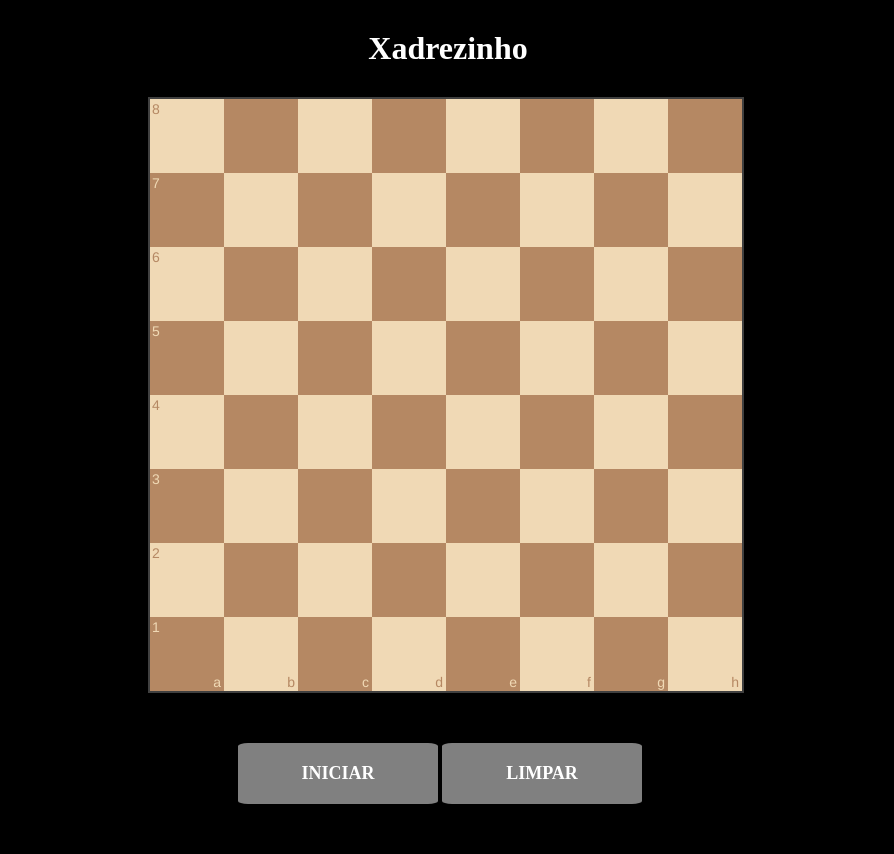
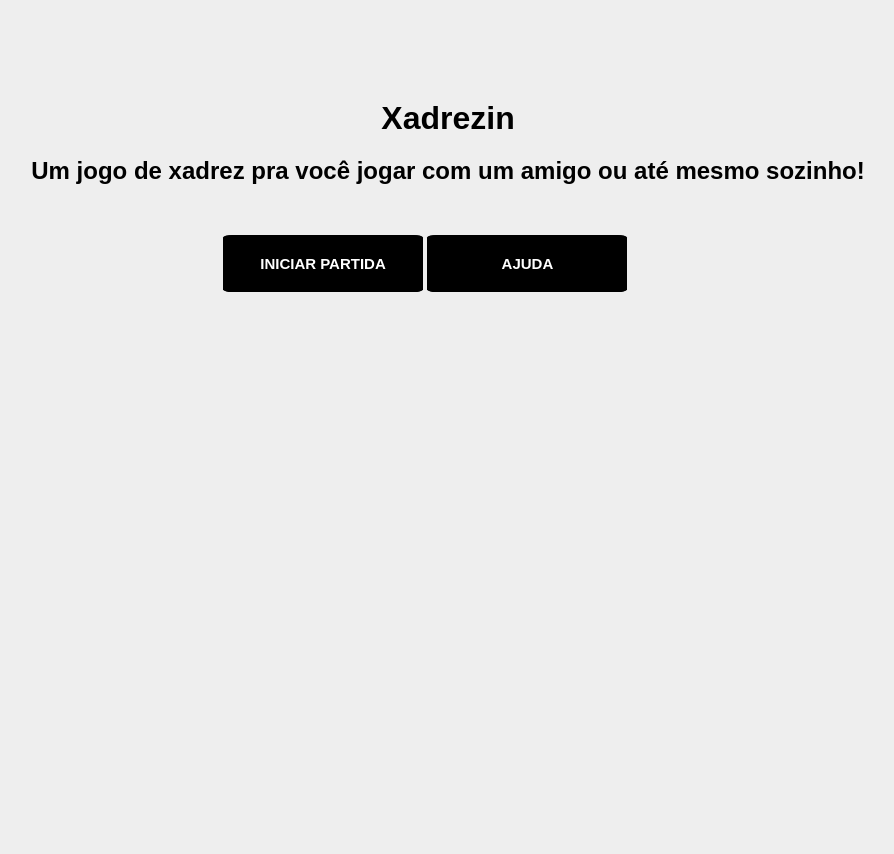
Before and after one commit to MauricioMilano/chess, a PHP site: page / in a window 1280 px wide. Shown: the whole page, without its empty margins (192-1086 px from the left). After the commit the page ends 292 px from the top, so only its background shows below. Run offline with PHP 8.4, Linux system fonts and the light colour scheme.

Commit message:
[ADD] Melhorias no layout

```diff
--- a/index.html
+++ b/index.html
@@ -1,33 +1,65 @@
 <!DOCTYPE html>
 <html lang="pt-br">
+
 <head>
-       <meta charset="utf-8"/>
-       <title>Xadrez do brabo</title>
+   <meta charset="utf-8" />
+   <title>Xadrezin</title>
    <link rel="stylesheet" type="text/css" href="style.css">
    <link rel="stylesheet" type="text/css" href="css/chessboard-1.0.0.css">
+   <link rel="stylesheet" type="text/css" href="css/modal.css">
 
    <link rel="preconnect" href="https://fonts.gstatic.com">
 
    <link href="https://fonts.googleapis.com/css2?family=Anton&display=swap" rel="stylesheet">
 </head>
+
 <body>
 
-<h1>Xadrezinho</h1>
+   <h1>Xadrezin</h1>
+   <h2>Um jogo de xadrez pra você jogar com um amigo ou até mesmo sozinho!</h2>
 
-      <div id="board1" style="width: 600px"></div>
-      <div class="btn-box" >
-
-         <span class= "btn" onclick="board1.start()">Iniciar</span>
-         <span class= "btn" onclick="board1.clear()">Limpar</span>
+   <div class="partida">
+      <div id="board1" class="tabuleiro"></div>
+      <!-- <div class="botaoLimpar">
+         <button onclick="board1.clear()">Limpar</button>
+      </div> -->
+   </div>
+   <!-- <div class="btn-box">
+      <span class="btn" onclick="board1.start()">Iniciar</span>
+      <span class="btn" onclick="board1.clear()">Limpar</span>
+   </div> -->
+   <section>
+      <div class="box">
+         <div class="btn-box botoesMenu">
+            <button class="iniciarPartida btn-open is-active">Iniciar Partida</button>
+            <button class="ajuda btn-open is-active">Ajuda</button>
+         </div>
+         <div class="wrap">
+            <div class="modal modal-iniciarPartida">
+               <h4>Você deseja jogar contra quem?</h4>
+               <div class="btn-box">
+                  <button class="fechar-iniciarPartida">Computador</button>
+                  <button class="outroJogador">Outro Jogador</button>
                </div>
             </div>
-
+         </div>
+         <div class="wrap">
+            <div class="modal modal-ajuda">
+               <h4>Em Breve!</h4>
+               <div class="btn-box">
+                  <button class="fechar-ajuda">Sair</button>
+               </div>
+            </div>
+         </div>
+      </div>
+   </section>
 
 </body>
 <script src="https://code.jquery.com/jquery-3.5.1.min.js"
-   integrity="sha384-ZvpUoO/+PpLXR1lu4jmpXWu80pZlYUAfxl5NsBMWOEPSjUn/6Z/hRTt8+pR6L4N2"
-   crossorigin="anonymous"></script>
+   integrity="sha384-ZvpUoO/+PpLXR1lu4jmpXWu80pZlYUAfxl5NsBMWOEPSjUn/6Z/hRTt8+pR6L4N2" crossorigin="anonymous"></script>
 
 <script src="js/chessboard-1.0.0.js"></script>
+<script src="js/modal.js"></script>
 <script src="game.js"></script>
+
 </html>
--- /dev/null
+++ b/js/modal.js
@@ -0,0 +1,59 @@
+var botaoIniciarPartida = document.querySelector('.iniciarPartida');
+var botaoAjuda = document.querySelector('.ajuda');
+var botaoFecharModalIniciarPartida = document.querySelector('.fechar-iniciarPartida');
+var botaoFecharModalAjuda = document.querySelector('.fechar-ajuda');
+var botoesDoMenu = document.querySelector('.botoesMenu');
+var botaoOutroJogador = document.querySelector('.outroJogador');
+
+var modalIniciarPartida = document.querySelector('.modal-iniciarPartida');
+var modalAjuda = document.querySelector('.modal-ajuda');
+
+// Funções em Comum
+function exibirMenu() {
+  botoesDoMenu.style.display = "block";
+}
+function removerMenu() {
+  botoesDoMenu.style.display = "none";
+}
+
+// Modal de Iniciar Partida
+botaoIniciarPartida.addEventListener('click', function(e) {
+  exibirModalIniciarPartida();
+});
+
+function exibirModalIniciarPartida() {
+  removerMenu();
+  modalIniciarPartida.style.display = "block";
+}
+
+botaoFecharModalIniciarPartida.addEventListener('click', function(e) {
+  exibirMenu();
+  modalIniciarPartida.style.display = "none";
+});
+
+// Botão de Opção de Outro Jogador do Modal de Iniciar Partida
+botaoOutroJogador.addEventListener('click', function(e) {
+  exibirTabuleiro();
+});
+
+function exibirTabuleiro() {
+  let partida = document.querySelector('.partida');
+  modalIniciarPartida.style.display = "none";
+  partida.style.display = "block";
+  board1.start()
+}
+
+// Modal de Ajuda
+botaoAjuda.addEventListener('click', function(e) {
+  exibirModalAjuda();
+})
+
+function exibirModalAjuda() {
+  removerMenu();
+  modalAjuda.style.display = "block";
+}
+
+botaoFecharModalAjuda.addEventListener('click', function(e) {
+  exibirMenu();
+  modalAjuda.style.display = "none";
+});
--- a/style.css
+++ b/style.css
@@ -1,81 +1,69 @@
 h1{
     text-align: center;
     display: block;
-    color:white;
-    margin: 30px 0;
-}
-body{
-    background:black;
-}
-/* .frame {
-    width: 720px;
-    height: 720px;
-    margin:40px auto;
-    display: block;
-    background: white;
-} */
-
-/* .slot {
-    width: 80px;
-    height: 80px;
-    display: inline-block;
-    box-sizing: border-box;
-}
-.black{
-    background-color: black;
-}
-.white {
-    border:3px solid black;
-
-}
-.black p {
-    color:white;
-}
-p{
-    font-family: 'Anton', sans-serif;
-    width: 80px;
-    height: 80px;
-    position: absolute;
-    text-align: center;
-    margin: 0px;
-    padding:22px 0px;
-    box-sizing: border-box;
-    font-size: 25px;
-}
-.selected {
-    background-color: yellow;
-} */
-
-div#board1 {
-    display: block;
-    margin: 20px auto;
+    color:black;
+    margin-top: 100px;
+    margin-bottom: 20px;
 }
 
-.btn {
-    width: 160px;
+h2 {
+    text-align: center;
+}
+
+body{
+    background:#eee;
+    font-family: sans-serif;
+}
+
+.partida {
+    display: none;
+}
+
+.tabuleiro {
+    margin: 20px auto;
+    width: 600px
+}
+
+.botaoLimpar {
+    position: relative;
+    margin: 0 auto;
+    width: 200px;
+}
+
+button {
+    width: 200px;
     display: inline-block;
     padding:20px;
     text-align: center;
     border-radius: 5%;
     color: white;
+    background-color: #000;
+    border: none;
     font-weight: bold;
-    font-size: 18px;
+    font-size: 15px;
     text-transform: uppercase;
-    background-color: gray;
-    transition:0.3s;
     cursor: pointer;
     border-color:3px solid white;
+    box-shadow: 0 0 0 2px #000 inset;
+    transition: background .4s ease, color .4s ease;
 }
-.btn:hover {
-    transition:0.3s;
-    color:black,
-    -webkit-box-shadow: inset 300px 0px 0px 0px rgba(199,139,199,1);
-    -moz-box-shadow: inset 300px 0px 0px 0px rgba(199,139,199,1);
-    box-shadow: inset 300px 0px 0px 0px rgba(199,139,199,1);
 
+button:hover {
+    box-shadow: 0 0 0 2px #000 inset;
+    color: #000;
+    background-color: transparent;
 }
-.btn-box{
-    width: 420px;
+
+.wrap {
+    margin: auto;
+}
+
+.box{
+    width: 600px;
     margin: 50px auto;
+}
 
+.btn-box {
+    width: 450px;
+    margin: 50px auto;
 }
```
Also changed, not shown: css/modal.css (added, +29 -0 lines), partida.html (added, +26 -0 lines). Lines whose indentation alone changed are shown as unchanged.
